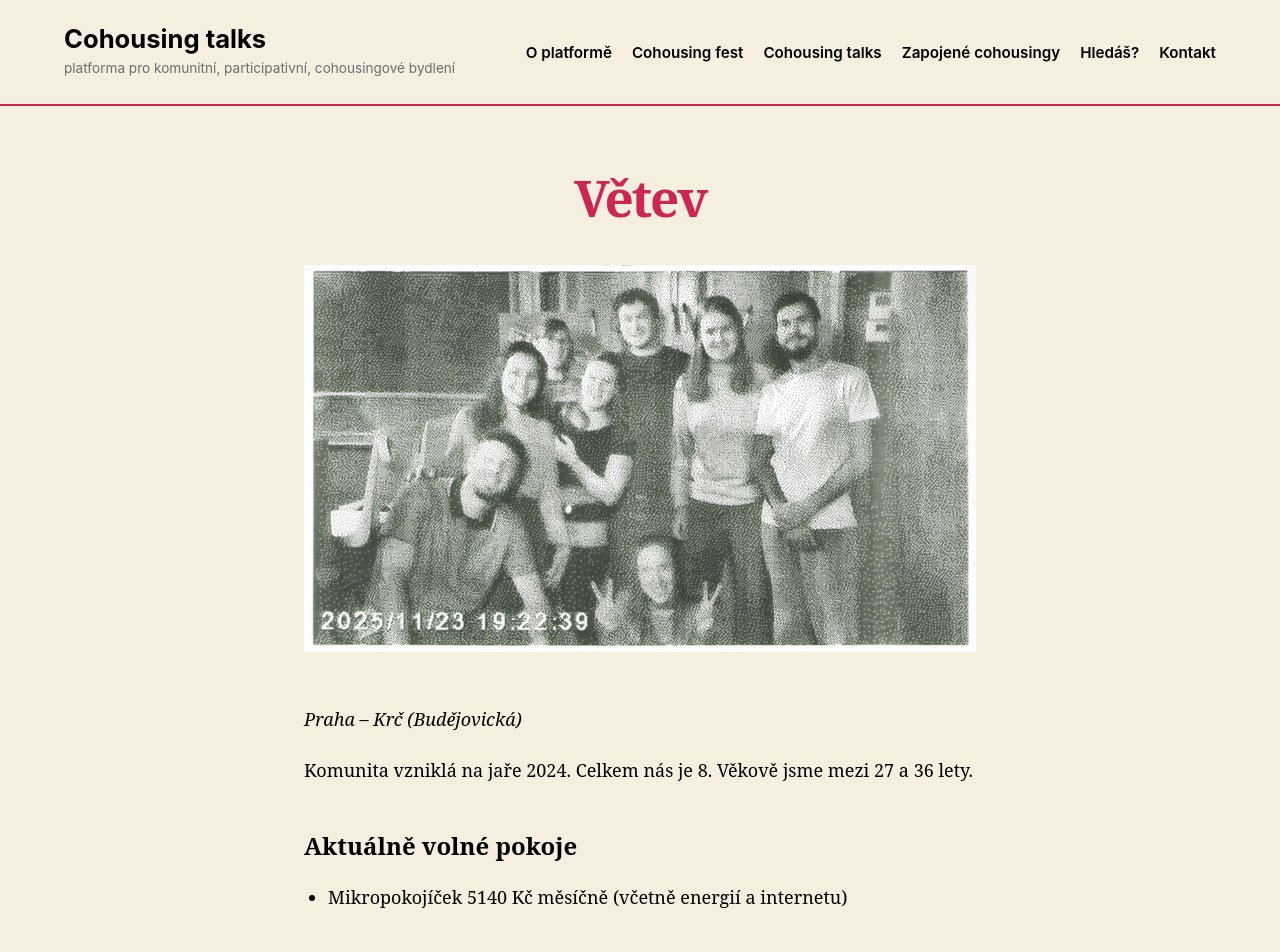
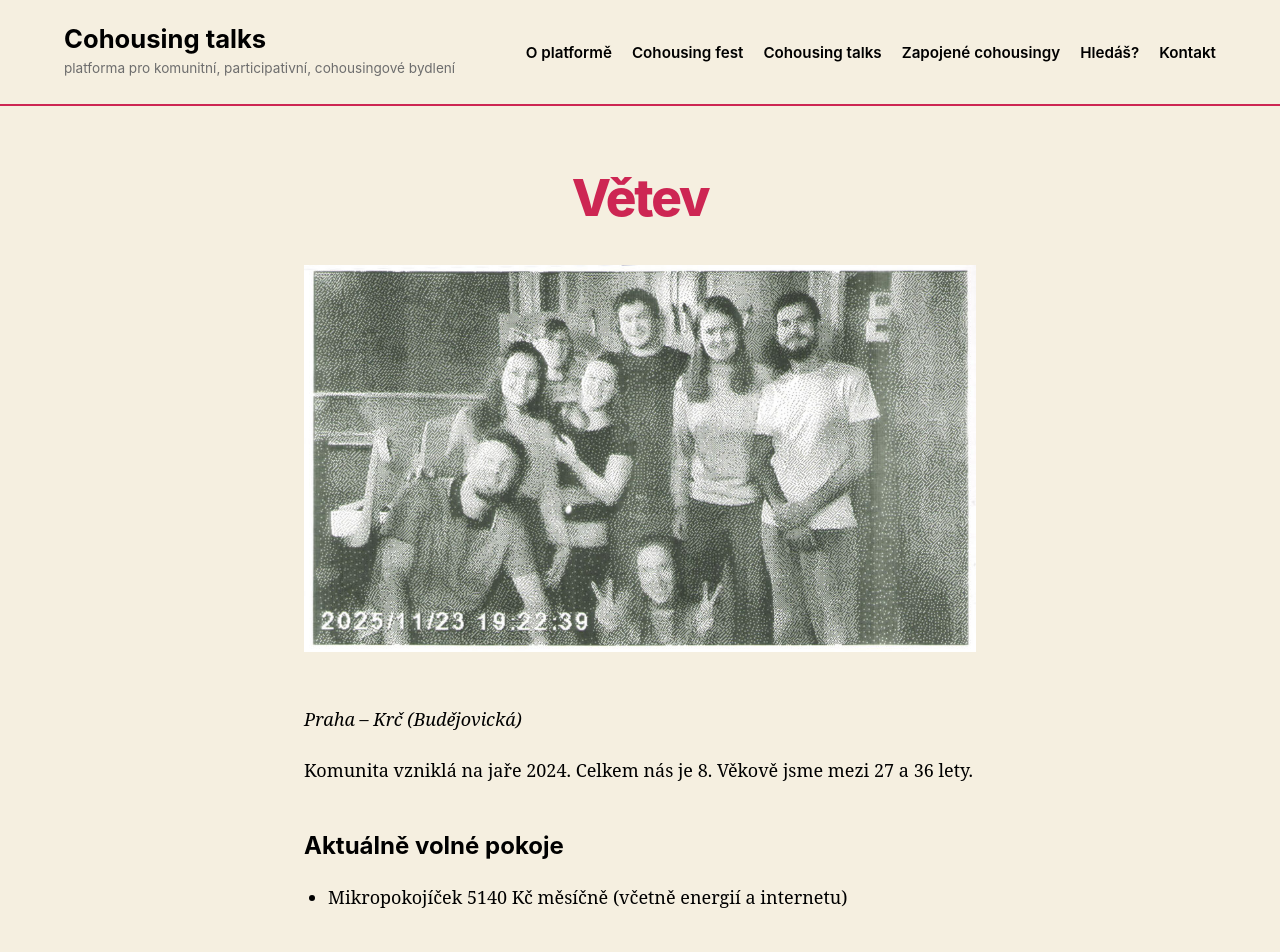
Before and after one commit to kubantjan/cohousingtalks, a Jekyll site: the page built from communities/vetev.md, in a window 1280 px wide. Shown: the top 952 px of the page. Built offline with Jekyll 4.4.1, drawn with Linux system fonts in a browser that asks for light colours.

Commit message:
Set page headings (h1, h2, h3) to sans-serif font
Headings inside .page-content now use the system sans-serif stack,
while body text remains serif.

https://claude.ai/code/session_014N2ozhTqKje1akWvWuBuhU

```diff
--- a/assets/css/style.css
+++ b/assets/css/style.css
@@ -186,6 +186,12 @@ img {
 .page-content {
   padding: 3rem 0;
   overflow-x: clip;
+}
+
+.page-content h1,
+.page-content h2,
+.page-content h3 {
+  font-family: -apple-system, BlinkMacSystemFont, "Helvetica Neue", Helvetica, sans-serif;
 }
 
 .page-content h1 {
```
